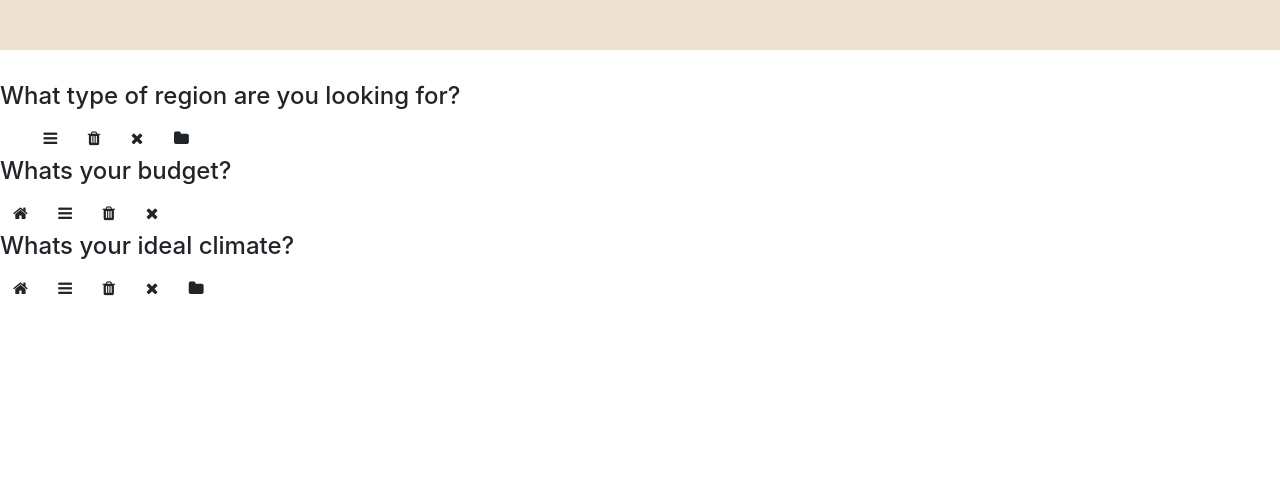
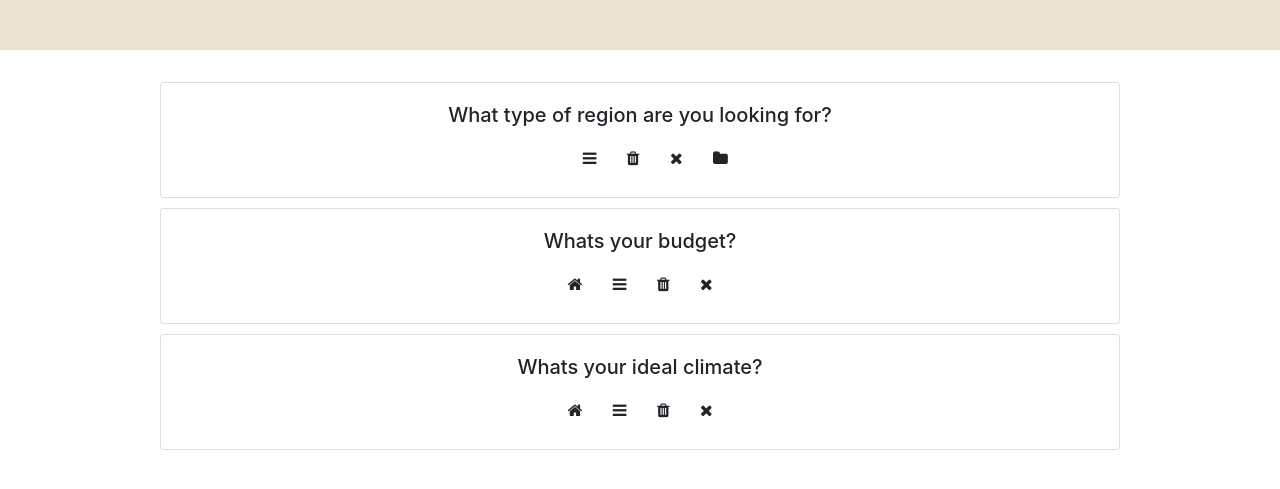
Before and after one commit to leolee2708/Adventurous-Wanderer, a plain HTML site: page index.html in a window 1280 px wide. Shown: the part 153-642 px from the top of the page. Drawn offline with nearby package versions, Linux system fonts and the light colour scheme.

Commit message:
added card and centered it for questions

```diff
--- a/index.html
+++ b/index.html
@@ -29,24 +29,35 @@
             <h1 class="display-4">Adventerous Wanderer</h1>
         </div>
     </div>
-
-    <h4>What type of region are you looking for?</h4>
+    <div class="card w-75">
+        <div class="card-body">
+            <h5 class="card-title">What type of region are you looking for?</h5>
             <button class="btn"><i class="fas fa-umbrella-beach"></i></button>
             <button class="btn"><i class="fa fa-bars"></i></button>
             <button class="btn"><i class="fa fa-trash"></i></button>
             <button class="btn"><i class="fa fa-close"></i></button>
             <button class="btn"><i class="fa fa-folder"></i></button>
-    <h4>Whats your budget?</h4>
+        </div>
+    </div>
+
+    <div class="card w-75">
+        <div class="card-body">
+            <h5 class="card-title">Whats your budget?</h5>
             <button class="btn"><i class="fa fa-home"></i></button>
             <button class="btn"><i class="fa fa-bars"></i></button>
             <button class="btn"><i class="fa fa-trash"></i></button>
             <button class="btn"><i class="fa fa-close"></i></button>
-    <h4>Whats your ideal climate?</h4>
+        </div>
+    </div>
+    <div class="card w-75">
+        <div class="card-body">
+            <h5 class="card-title">Whats your ideal climate?</h5>
             <button class="btn"><i class="fa fa-home"></i></button>
             <button class="btn"><i class="fa fa-bars"></i></button>
             <button class="btn"><i class="fa fa-trash"></i></button>
             <button class="btn"><i class="fa fa-close"></i></button>
-    <button class="btn"><i class="fa fa-folder"></i></button>
+        </div>
+    </div>
 
     <!-- Optional JavaScript; choose one of the two! -->
 
--- a/styles.css
+++ b/styles.css
@@ -4,3 +4,13 @@
     color           : #FFB6C1;
     background-color: #ede1d1
 }
+
+.card {
+    text-align: center;
+    margin    : 0 auto;
+
+    float: none;
+
+    margin-bottom: 10px;
+
+}
```
Lines whose indentation alone changed are shown as unchanged.
